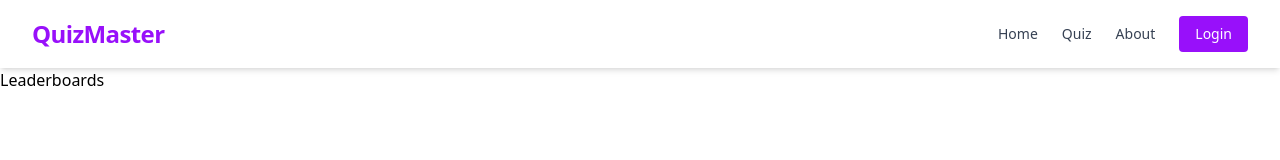
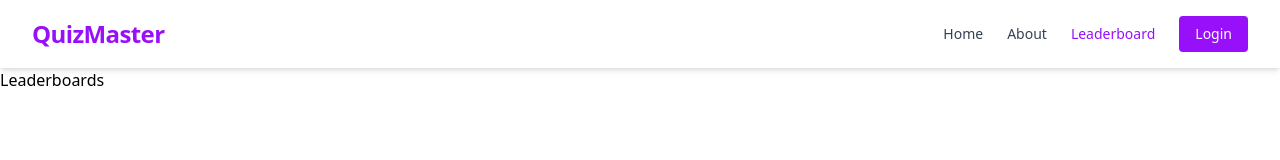
Before and after one commit to Mahesh9359/next-practice, a Next.js app: page /leaderboard in a window 1280 px wide. Shown: the top 160 px of the page. Built offline with nearby package versions, Linux system fonts and the light colour scheme; no server answers.

Commit message:
Navbar links updated

```diff
--- a/src/components/Navbar.tsx
+++ b/src/components/Navbar.tsx
@@ -21,11 +21,12 @@ export default function Navbar() {
     if (session) {
       localStorage.removeItem("isLoggedIn");
       localStorage.removeItem("userData");
-      localStorage.removeItem("cartItems");
+      localStorage.removeItem("quizResults");
       signOut({ callbackUrl: "/" });
     } else {
       localStorage.removeItem("isLoggedIn");
       localStorage.removeItem("userData");
+      localStorage.removeItem("quizResults");
       dispatch(logout());
       toast.success("Logged Out Successfully");
       router.push("/login")
@@ -52,16 +53,6 @@ export default function Navbar() {
           }`}
         >
           Home
-        </Link>
-        <Link
-          href="/quiz"
-          className={`text-sm font-medium ${
-            pathname === "/quiz"
-              ? "text-purple-600"
-              : "text-gray-700 hover:text-purple-600"
-          }`}
-        >
-          Quiz
         </Link>
 
         {isLoggedIn && (
@@ -100,6 +91,17 @@ export default function Navbar() {
           About
         </Link>
 
+        <Link
+          href="/leaderboard"
+          className={`text-sm font-medium ${
+            pathname === "/leaderboard"
+              ? "text-purple-600"
+              : "text-gray-700 hover:text-purple-600"
+          }`}
+        >
+          Leaderboard
+        </Link>
+
         {isLoggedIn ? (
           <>
             {session ? (
```
Also changed, not shown: src/components/Questions.tsx (deleted), src/components/Quizcards.tsx (deleted).
